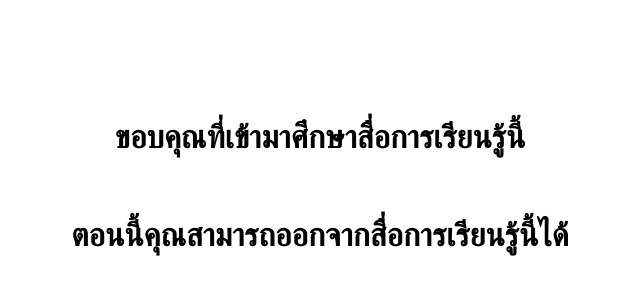
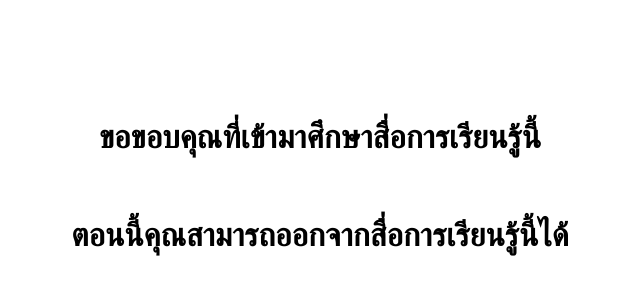
Before and after one commit to PrachayaTH/FabLab-Primary, a plain HTML site: page goodbye.html in a window 1280 px wide. Shown: the whole page, without its empty margins (320-960 px from the left). Drawn offline with Linux system fonts and the light colour scheme.

Commit message:
Update goodbye.html

```diff
--- a/goodbye.html
+++ b/goodbye.html
@@ -4,7 +4,7 @@
   <body>
 <center>
 <br><br><br><br><br>
-<h1>ขอบคุณที่เข้ามาศึกษาสื่อการเรียนรู้นี้</h1><br>
+<h1>ขอขอบคุณที่เข้ามาศึกษาสื่อการเรียนรู้นี้</h1><br>
 <h1>ตอนนี้คุณสามารถออกจากสื่อการเรียนรู้นี้ได้</h1>
 </center>
 </body></html>
```
